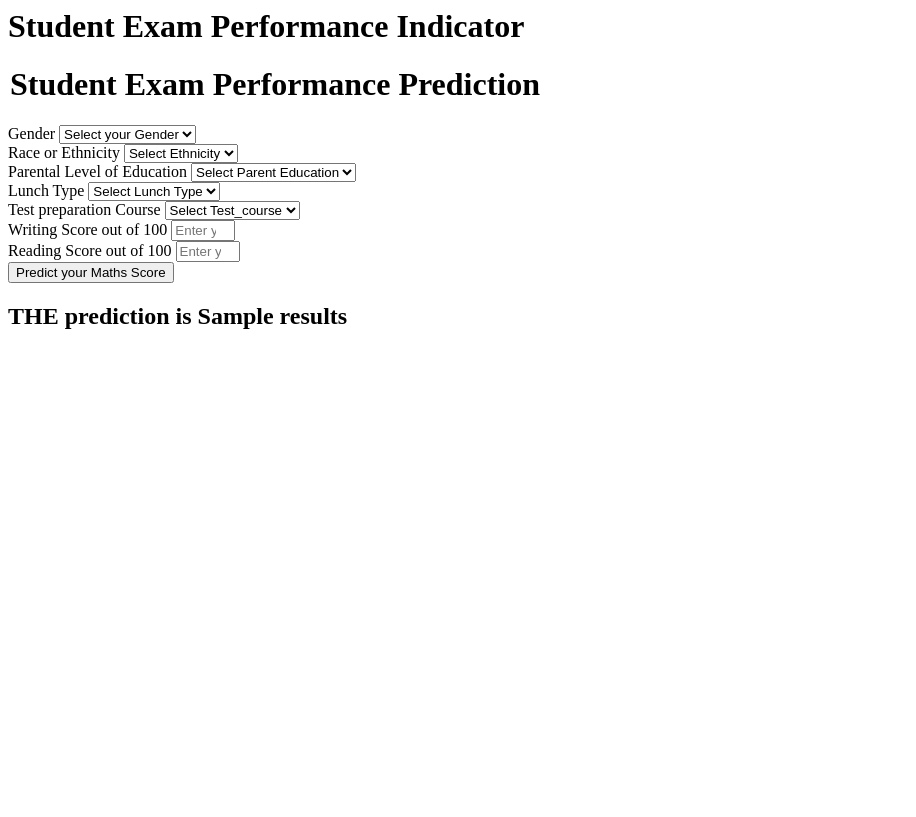
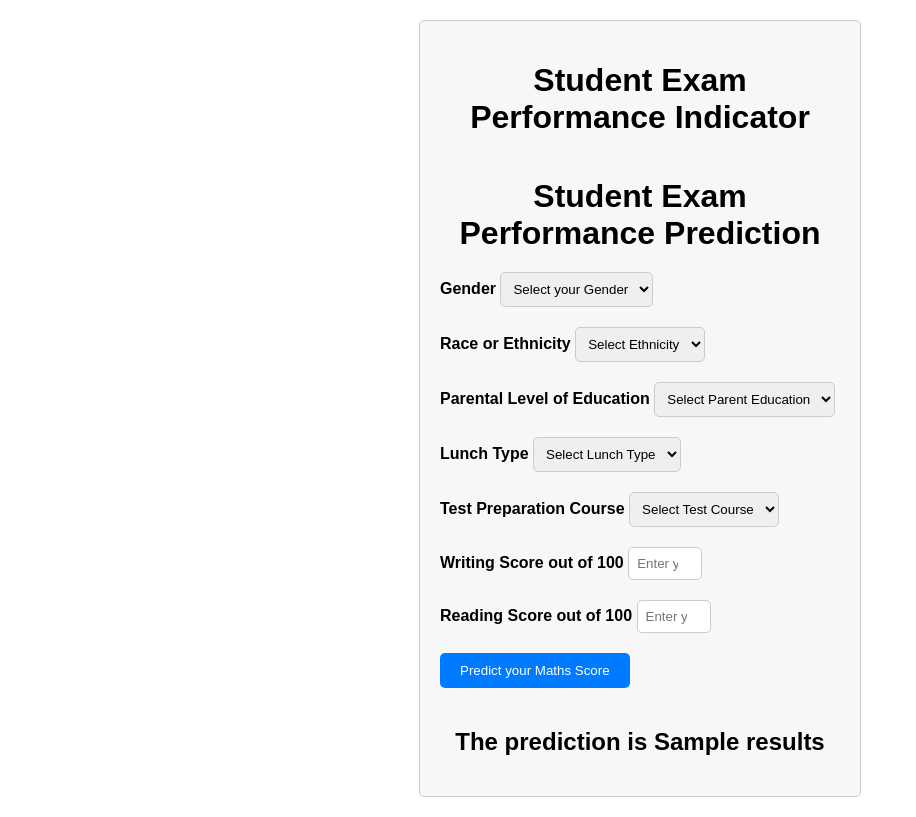
Before and after one commit to BalaKarthikeya19/cloud_sem_6_project, a Flask app: template templates/home.html in a window 1280 px wide. Shown: the whole page, without its empty margins (0-916 px from the left). Before the commit the page ends 329 px from the top, so only its background shows below. Run offline with Flask 3, Linux system fonts and the light colour scheme; the template is opened without the code that fills it: most values are stand-ins (such as "Sample title", 1, 10 or a date in 2020).

Commit message:
final files

```diff
--- a/src/components/data_ingestion.py
+++ b/src/components/data_ingestion.py
@@ -25,7 +25,7 @@ class DataIngestion:
     def initiate_data_ingestion(self):
         logging.info("Entered the data ingestion method or component")
         try:
-            df=pd.read_csv('C:/Users/BK/Downloads/cloud_sem_6_project/notebook/data/stud.csv')
+            df=pd.read_csv('notebook\data\stud.csv')
             logging.info('Read the dataset as dataframe')
 
             os.makedirs(os.path.dirname(self.ingestion_config.train_data_path),exist_ok=True)
--- a/templates/home.html
+++ b/templates/home.html
@@ -1,4 +1,60 @@
 <html>
+<head>
+    <style>
+        body {
+            font-family: Arial, sans-serif;
+            margin: 20px;
+        }
+
+        .login {
+            max-width: 400px;
+            margin: 0 auto;
+            padding: 20px;
+            border: 1px solid #ccc;
+            border-radius: 5px;
+            background-color: #f7f7f7;
+        }
+
+        h1 {
+            text-align: center;
+            margin-bottom: 20px;
+        }
+
+        form {
+            display: flex;
+            flex-direction: column;
+        }
+
+        label {
+            font-weight: bold;
+            margin-bottom: 5px;
+        }
+
+        .form-control {
+            padding: 8px;
+            border: 1px solid #ccc;
+            border-radius: 5px;
+        }
+
+        .mb-3 {
+            margin-bottom: 20px;
+        }
+
+        .btn-primary {
+            padding: 10px 20px;
+            background-color: #007bff;
+            border: none;
+            border-radius: 5px;
+            color: #fff;
+            cursor: pointer;
+        }
+
+        h2 {
+            text-align: center;
+            margin-top: 20px;
+        }
+    </style>
+</head>
 <body>
     <div class="login">
        <h1>Student Exam Performance Indicator</h1>
@@ -9,7 +65,7 @@
         </h1>
         <div class="mb-3">
             <label class="form-label">Gender</label>
-            <select class="form-control" name="gender" placeholder="Enter you Gender" required>
+            <select class="form-control" name="gender" placeholder="Enter your Gender" required>
                 <option class="placeholder" selected disabled value="">Select your Gender</option>
                 <option value="male">
                     Male
@@ -21,7 +77,7 @@
         </div>
         <div class="mb-3">
             <label class="form-label">Race or Ethnicity</label>
-            <select class="form-control" name="ethnicity" placeholder="Enter you ethnicity" required>
+            <select class="form-control" name="ethnicity" placeholder="Enter your ethnicity" required>
                 <option class="placeholder" selected disabled value="">Select Ethnicity</option>
                 <option value="group A">
                     Group A
@@ -42,46 +98,44 @@
         </div>
         <div class="mb-3">
             <label class="form-label">Parental Level of Education</label>
-            <select class="form-control" name="parental_level_of_education"
-                placeholder="Enter you Parent Education" required>
+            <select class="form-control" name="parental_level_of_education" placeholder="Enter your Parent Education" required>
                 <option class="placeholder" selected disabled value="">Select Parent Education</option>
                 <option value="associate's degree">
-                    associate's degree
+                    Associate's Degree
                 </option>
                 <option value="bachelor's degree">
-                    bachelor's degree
+                    Bachelor's Degree
                 </option>
                 <option value="high school">
-                    high school
+                    High School
                 </option>
                 <option value="master's degree">
-                    master's degree
+                    Master's Degree
                 </option>
                 <option value="some college">
-                    some college
+                    Some College
                 </option>
                 <option value="some high school">
-                    some high school
+                    Some High School
                 </option>
             </select>
         </div>
         <div class="mb-3">
             <label class="form-label">Lunch Type</label>
-            <select class="form-control" name="lunch" placeholder="Enter you Lunch" required>
+            <select class="form-control" name="lunch" placeholder="Enter your Lunch" required>
                 <option class="placeholder" selected disabled value="">Select Lunch Type</option>
                 <option value="free/reduced">
-                    free/reduced
+                    Free/Reduced
                 </option>
                 <option value="standard">
-                    standard
+                    Standard
                 </option>
             </select>
         </div>
         <div class="mb-3">
-            <label class="form-label">Test preparation Course</label>
-            <select class="form-control" name="test_preparation_course" placeholder="Enter you Course"
-                required>
-                <option class="placeholder" selected disabled value="">Select Test_course</option>
+            <label class="form-label">Test Preparation Course</label>
+            <select class="form-control" name="test_preparation_course" placeholder="Enter your Course" required>
+                <option class="placeholder" selected disabled value="">Select Test Course</option>
                 <option value="none">
                     None
                 </option>
@@ -92,20 +146,19 @@
         </div>
         <div class="mb-3">
             <label class="form-label">Writing Score out of 100</label>
-            <input class="form-control" type="number" name="reading_score"
-                placeholder="Enter your Reading score" min='0' max='100' />
+            <input class="form-control" type="number" name="reading_score" placeholder="Enter your Reading score" min='0' max='100' />
         </div>
         <div class="mb-3">
             <label class="form-label">Reading Score out of 100</label>
-            <input class="form-control" type="number" name="writing_score"
-                placeholder="Enter your Reading Score" min='0' max='100' />
+            <input class="form-control" type="number" name="writing_score" placeholder="Enter your Reading Score" min='0' max='100' />
         </div>
         <div class="mb-3">
             <input class="btn btn-primary" type="submit" value="Predict your Maths Score" required />
         </div>
     </form>
     <h2>
-       THE  prediction is {{results}}
+       The prediction is {{results}}
     </h2>
-   <body>
+   </div>
+</body>
 </html>
```
Also changed, not shown: setup.py (+9 -8 lines), src/exception.py (+4 -4 lines), src/logger.py (+6 -4 lines), src/components/data_transformation.py (line endings or trailing spaces), src/utils.py (line endings or trailing spaces), 2 other files.
